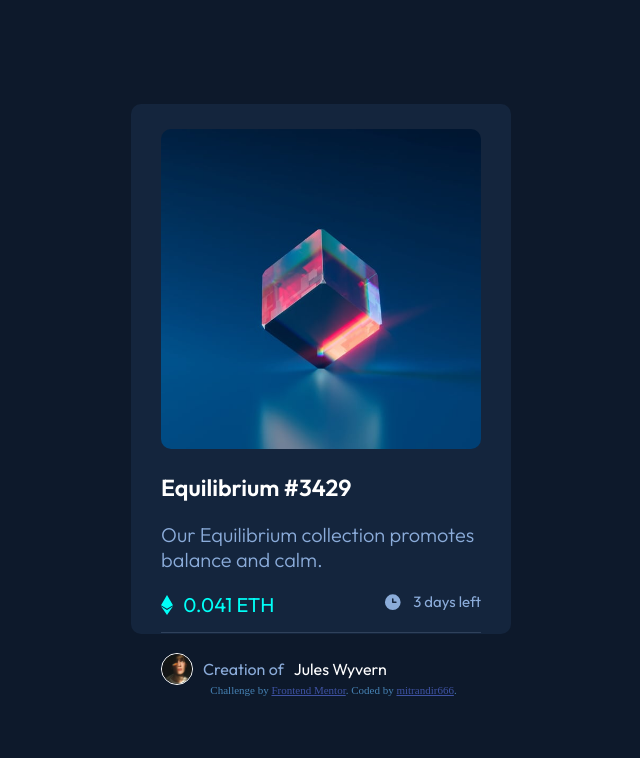
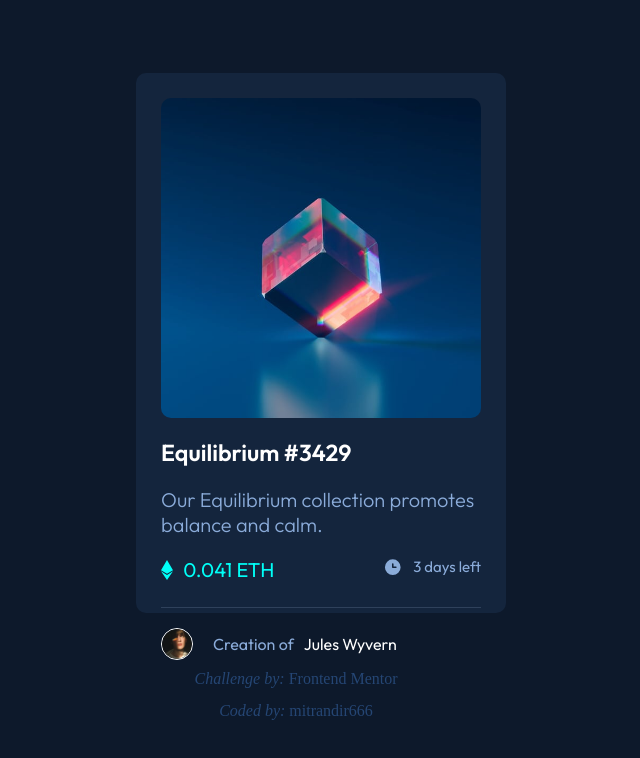
Before and after one commit to Mitrandir666/nft-preview-card-component-main, a plain HTML site: page index.html in a window 1280 px wide. Shown: the whole page, without its empty margins (319-959 px from the left). Drawn offline with Linux system fonts and the light colour scheme.

Commit message:
previously uploaded wrong files

```diff
--- a/index.html
+++ b/index.html
@@ -17,32 +17,29 @@
     </style>
  </head>
  <body>
-
    <div id="main_and_footer">
      <main id="main_box">
-
         <div id="image_div">
-      <a href="#" ><img id="equilibrium" src="./images/image-equilibrium.jpg" alt="Equilibrium imagination digital picture" aria-label="artistic digital graphic"></a>
+          <div id="dla_oka">
+            <img id="oko" src="images/icon-view.svg" alt="ikonka_oka">
+          </div>
+          <img id="equilibrium" src="./images/image-equilibrium.jpg" alt="Equilibrium_imagination_digital_picture" aria-label="artistic digital graphic">
+        </div>
 
         <h1>Equilibrium #3429</h1>
-
         <p id="description">Our Equilibrium collection promotes balance and calm.</p>
 
-    <section aria-details="information about remaining time to purchase" id="remained_time">
-      <div id="left_side"><img src="./images/icon-ethereum.svg" alt="ikonka_diamentu"><p>0.041 ETH</p></div>
-      <div id="right_side"><img src="./images/icon-clock.svg"><p>3 days left</p></div>
-
-    </section>
-    <section id="author">
-      <p><img id="avatar" src="images/image-avatar.png" alt="author_avatar">Creation of <span id="author_name">Jules Wyvern</span></p>
-    </section>
-
+        <div aria-details="information_about_remaining_time_to_purchase" id="remained_time">
+          <div id="left_side"><img src="./images/icon-ethereum.svg" alt="diamond_icon"><p>0.041 ETH</p></div>
+          <div id="right_side"><img src="./images/icon-clock.svg" alt="clock_icon"><p>3 days left</p></div>
+        </div>
+        <div id="author">
+         <img id="avatar" src="images/image-avatar.png" alt="author_avatar"><p>Creation of <span id="author_name">Jules Wyvern</span></p>
         </div>
      </main>
-
-<div class="attribution">
-  Challenge by <a href="https://www.frontendmentor.io?ref=challenge" target="_blank">Frontend Mentor</a>.
-  Coded by <a href="#">mitrandir666</a>.
+     <div class="footer">
+       <i>Challenge by:</i> <a href="https://www.frontendmentor.io?ref=challenge" target="_blank">Frontend Mentor</a> <br>
+       <i>Coded by:</i> <a href="#">mitrandir666</a>
       </div>
    </div>
 
--- a/styles.css
+++ b/styles.css
@@ -5,7 +5,6 @@
     --line-color: hsl(215, 32%, 27%);
     --soft-blue: hsl(215, 51%, 70%);
     --cyan: hsl(178, 100%, 50%);
-
 }
 
 *{
@@ -24,37 +23,58 @@ height:100vh;
 width: 100vw;
 }
 
-#main_and_fotter{
+#main_and_footer{
     display: block;
 }
 
 main{
     background-color: var(--main-color);
     height:60vh;
-    width:330px;
+    width:320px;
     padding:25px;
+    padding-bottom:35px;
     border-radius:10px;
 }
 
-
 #image_div{
+position: relative;
+  display: block;
   width:320px;
   height:320px;
-  border-radius: 10px;
-  margin:auto;
-}
+  border-radius: 12px;
+  margin:0;
 
-a:hover{
-    background-color:hsl(178, 100%, 50%);
-    z-index:1;
+  opacity: 1;
 }
 
 #equilibrium{
-    height:320px;
-    width:320px;
+    height:auto;
+    width:100%;
     border-radius: 10px;
+}
 
+#dla_oka{
+    display: flex;
+    width: 100%;
+    height:100%;
+    position:absolute;
+    align-items: center;
+    justify-content: center;
+    color: white;
+    transition: .5s ease;
+    opacity:0;
+    background-color:hsl(178, 100%, 50%);
+    border-radius: 10px;
 }
+
+
+#image_div:hover #dla_oka{
+    opacity: 0.5;
+    cursor:pointer;
+}
+
+
+
 
 h1{
     margin:0;
@@ -82,7 +102,7 @@ h1:hover{
     display:flex;
     justify-content: space-between ;
     padding-top:20px;
-    padding-bottom: 15px;
+    padding-bottom: 25px;
     border-bottom: 1px solid  var(--line-color);
 }
 
@@ -121,6 +141,12 @@ h1:hover{
     padding-left:10px;
 }
 
+#author{
+    display:flex;
+    align-items:center;
+    text-align: center;
+}
+
 #author p{
     display:flex;
     align-items: center;
@@ -128,6 +154,7 @@ h1:hover{
     font-family:'Outfit';
     font-weight: 400;
     padding-top:20px;
+
 }
 
 #avatar{
@@ -135,25 +162,41 @@ h1:hover{
     width: 30px;
     border: 1px solid white;
     border-radius:50%;
-    margin-right: 10px;
+    margin-right: 20px;
+    margin-top:20px;
 }
 
 #author_name{
     color:var(--title-color);
     padding-left:10px;
 }
+#author_name:hover{
+    color:var(--cyan);
+    cursor:pointer;
+}
+
+.footer{
+    width:100%;
+    text-align:center;
+    padding-top:50px;
+    width:320px;
+    color: hsl(215, 51%, 30%);
+    line-height: 2rem;
+}
+
+.footer>a{
+    text-decoration: none;
+    color: hsl(215, 51%, 30%);
+
+}
 
 
 
 
+@media only screen and (max-width: 420px ) {
 
+    #main_and_footer{
+        width: 80%;
 
-
-.attribution{
-    padding-left:25px;
-    align-self: center;
-    justify-self:center;
-    padding-top:50px;
-    width:320px;
-    color:steelblue;
+    }
 }
```
Lines whose indentation alone changed are shown as unchanged.
